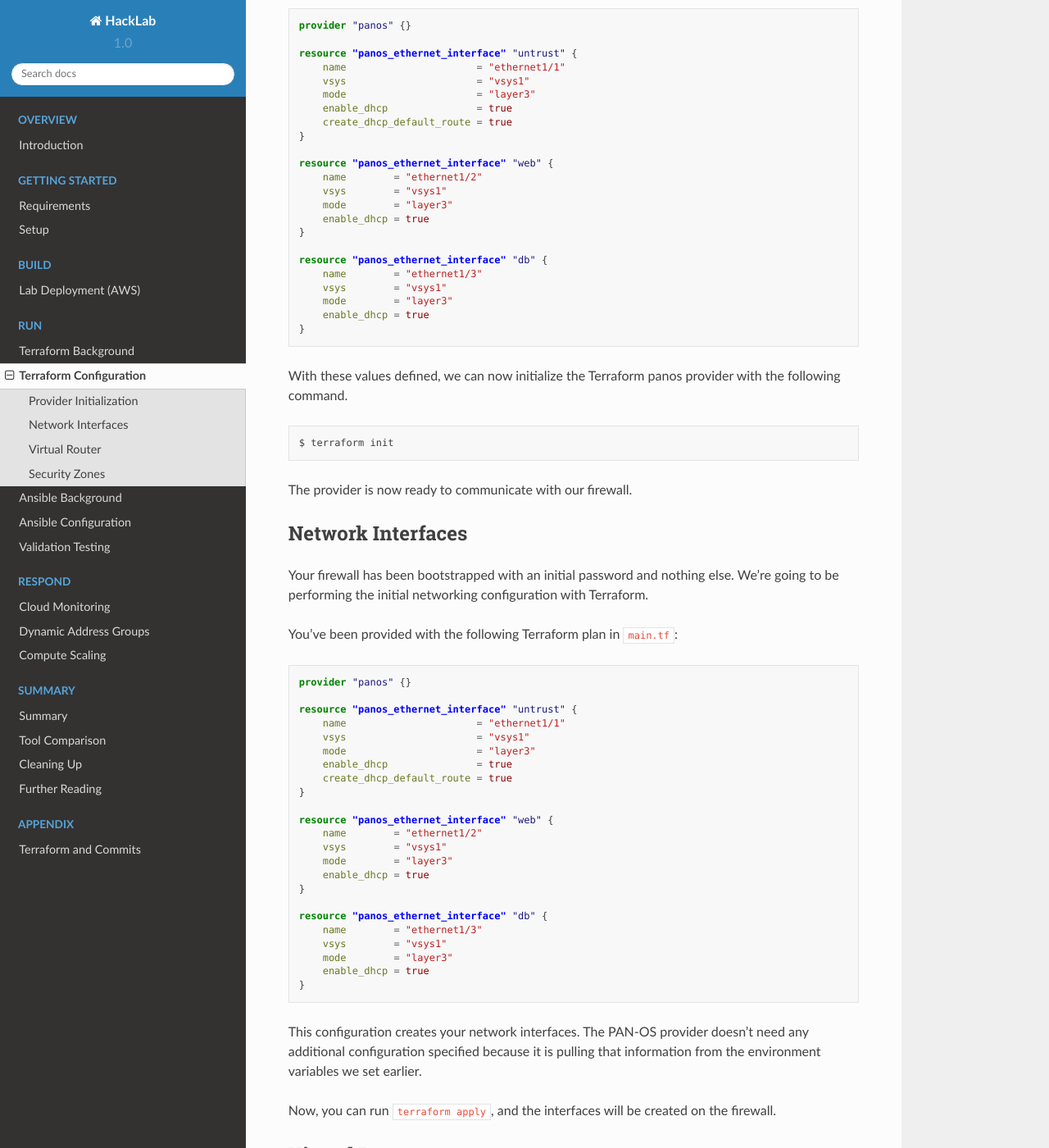
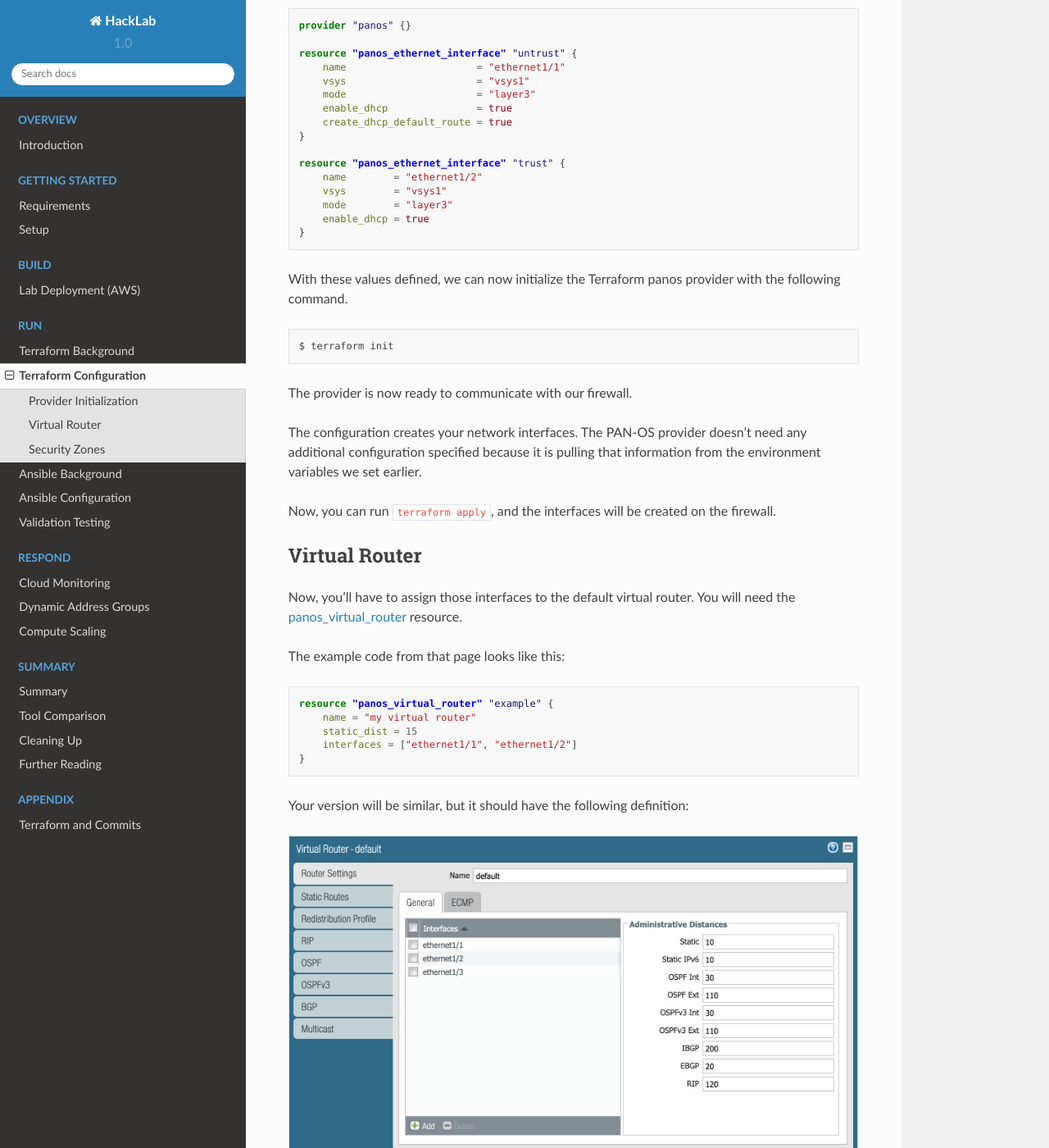
Before and after one commit to lenoxys/hacklab, a Sphinx documentation site: the page built from docs/03-run/terraform/activities-terraform.rst, in a window 1280 px wide and 1400 px high, scrolled down 1252 px. Shown: the whole window at 82% size. Built offline with Sphinx 7.4.7 and the Read the Docs theme 2.0.0, drawn with Linux system fonts in a browser that asks for light colours; some of the changed text lies outside the part shown.

Commit message:
update 0.2

```diff
--- a/docs/03-run/terraform/activities-terraform.rst
+++ b/docs/03-run/terraform/activities-terraform.rst
@@ -65,15 +65,8 @@ Now create a file ``main.tf`` in these file add the code to configure the zone,i
         create_dhcp_default_route = true
     }
 
-    resource "panos_ethernet_interface" "web" {
+    resource "panos_ethernet_interface" "trust" {
         name        = "ethernet1/2"
-        vsys        = "vsys1"
-        mode        = "layer3"
-        enable_dhcp = true
-    }
-
-    resource "panos_ethernet_interface" "db" {
-        name        = "ethernet1/3"
         vsys        = "vsys1"
         mode        = "layer3"
         enable_dhcp = true
@@ -88,41 +81,7 @@ With these values defined, we can now initialize the Terraform panos provider wi
 
 The provider is now ready to communicate with our firewall.
 
-Network Interfaces
-------------------
-Your firewall has been bootstrapped with an initial password and nothing else.
-We're going to be performing the initial networking configuration with
-Terraform.
-
-You've been provided with the following Terraform plan in ``main.tf``:
-
-.. code-block:: terraform
-
-    provider "panos" {}
-
-    resource "panos_ethernet_interface" "untrust" {
-        name                      = "ethernet1/1"
-        vsys                      = "vsys1"
-        mode                      = "layer3"
-        enable_dhcp               = true
-        create_dhcp_default_route = true
-    }
-
-    resource "panos_ethernet_interface" "web" {
-        name        = "ethernet1/2"
-        vsys        = "vsys1"
-        mode        = "layer3"
-        enable_dhcp = true
-    }
-
-    resource "panos_ethernet_interface" "db" {
-        name        = "ethernet1/3"
-        vsys        = "vsys1"
-        mode        = "layer3"
-        enable_dhcp = true
-    }
-
-This configuration creates your network interfaces.  The PAN-OS provider
+The configuration creates your network interfaces.  The PAN-OS provider
 doesn't need any additional configuration specified because it is pulling that
 information from the environment variables we set earlier.
 
@@ -157,7 +116,7 @@ Specifying the static distance isn't required.
 
 Define the virtual router resource in ``main.tf``, and run ``terraform apply``.
 
-.. warning:: AWS and GCP have slight differences in the way that routing has to
+.. warning:: GCP have slight differences in the way that routing has to
    be configured.  **If you chose GCP as your cloud, you have an additional
    step!**
 
@@ -184,15 +143,6 @@ The example code from that page looks like this:
 
 This code adds a static route named *localnet*, that routes traffic destined to
 the network *10.1.7.0/32* to the next hop of *10.1.7.4*.
-
-You will need to create three resources for the static routes depicted below:
-
-.. figure:: gcp_static_routes.png
-
-   Static routes needed in GCP.
-
-Define those resources in ``main.tf``, and run ``terraform apply``.
-
 
 Security Zones
 --------------
@@ -230,12 +180,9 @@ but they need to have the following definition:
 
 .. figure:: web_zone.png
 
-   Definition of **web-zone**.
-
-.. figure:: db_zone.png
-
-   Definition of **db-zone**.
+   Definition of **trust-zone**.
 
 Define those resources in ``main.tf``, and run ``terraform apply``.
 
-You're done with the Terraform portion of the lab!
+You're done with the Terraform portion of the lab! And if you look directly on the firewall
+the commit is not done at the moment, here is the big difference between Terraform and Ansible.
```
